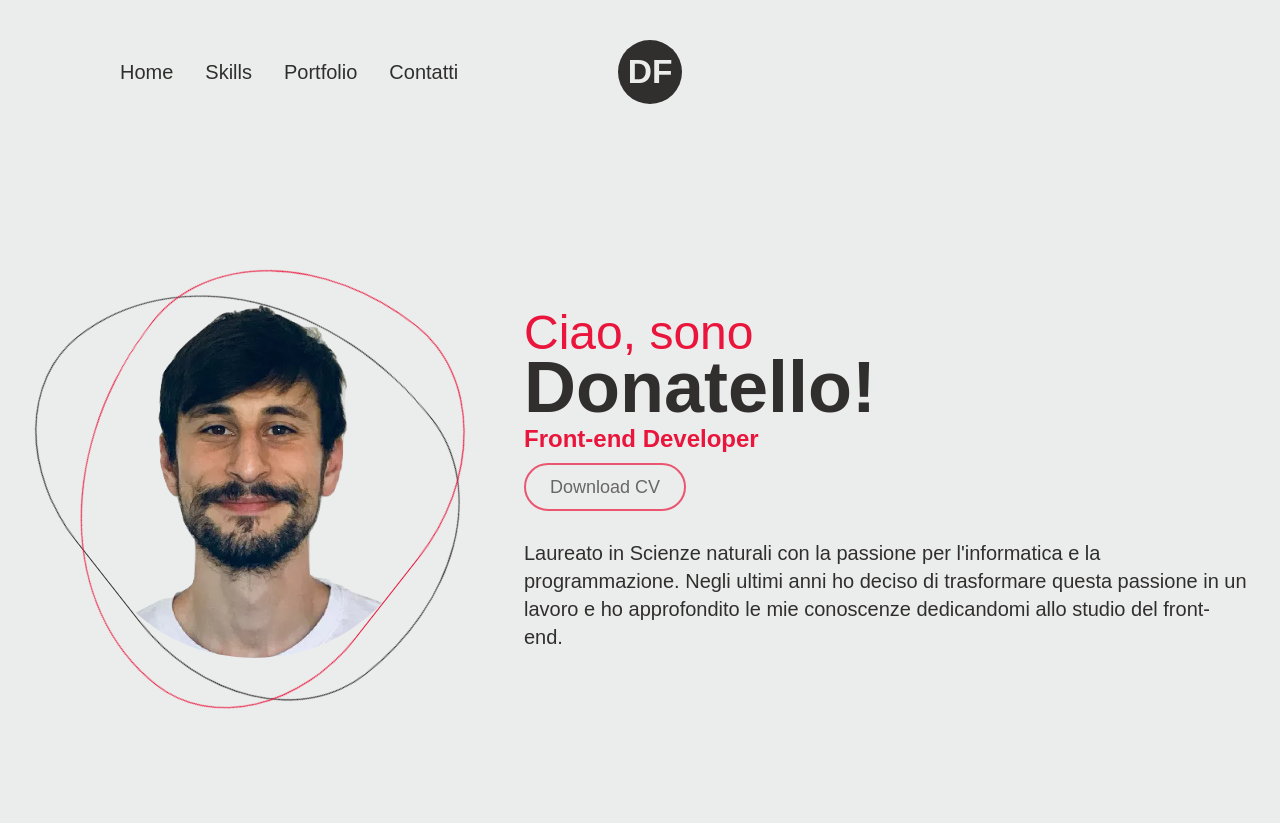
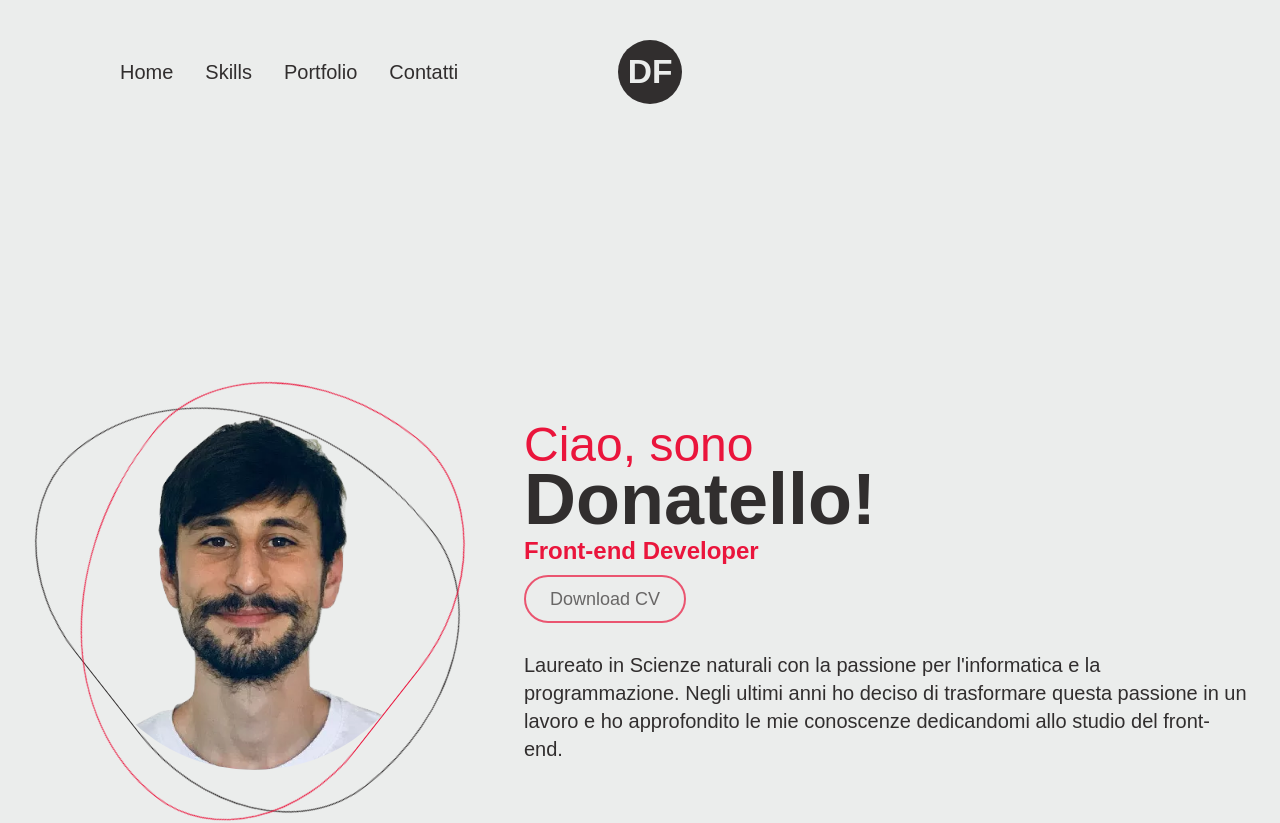
Before and after one commit to DonatelloFantauzzi/portfolio-react-tailwind, a React (Vite) app: page / in a window 1280 px wide. Shown: the top 823 px of the page. Built offline with nearby package versions, Linux system fonts and the light colour scheme; some icons are missing; a web font is replaced by a local one.

Commit message:
Aggiustato il margin nel landscape orientation nel componente Home

```diff
--- a/src/components/Home.jsx
+++ b/src/components/Home.jsx
@@ -5,7 +5,7 @@ const Home = () => {
   return (
     <section
       id="home"
-      className=" relative  mx-auto mb-28 flex h-screen w-full max-w-7xl flex-col  items-center gap-12 p-8 sm:mt-12  md:-mt-28 md:h-screen md:flex-row "
+      className=" relative mx-auto  mb-28 flex h-screen w-full max-w-7xl flex-col items-center  gap-12 p-8 sm:mt-12 md:-mt-28  md:h-screen md:flex-row landscape:mt-0 "
     >
       <ProfileImage />
       <HomeContent />
```
